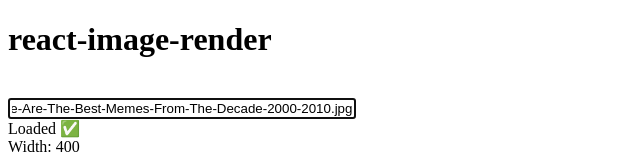
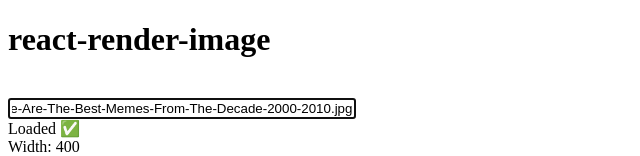
Before and after one commit to jameslnewell/react-render-image, a React app: page / in a window 1280 px wide. Shown: the top 156 px of the page, without its empty margins (0-640 px from the left). Built offline with nearby package versions, Linux system fonts and the light colour scheme; the HTML template or start-up script is replaced by a standard one.

Commit message:
renamed the package

```diff
--- a/example/App.js
+++ b/example/App.js
@@ -1,5 +1,5 @@
 import React from 'react';
-import ImageLoader from 'react-image-render';
+import ImageLoader from 'react-render-image';
 
 const defaultSrc = 'https://funnygoblin.com/wp-content/uploads/2017/07/Meme-Flashback-These-Are-The-Best-Memes-From-The-Decade-2000-2010.jpg';
 
@@ -22,7 +22,7 @@ export default class App extends React.Component {
     const {src} = this.state;
     return (
       <div>
-        <h1>react-image-render</h1>
+        <h1>react-render-image</h1>
 
         <br/>
         <input autoFocus onKeyPress={this.handleSubmit} defaultValue={defaultSrc} style={{width: '340px'}}/>
--- a/src/index.d.ts
+++ b/src/index.d.ts
@@ -1,4 +1,4 @@
-declare module 'react-image-render' {
+declare module 'react-render-image' {
 
   import * as React from 'react';
 
--- a/webpack.config.js
+++ b/webpack.config.js
@@ -20,12 +20,12 @@ module.exports = {
   },
   resolve: {
     alias: {
-      'react-image-render': path.resolve('./src')
+      'react-render-image': path.resolve('./src')
     }
   },
   plugins: [
     new HtmlWebpackPlugin({
-      title: 'react-image-render',
+      title: 'react-render-image',
       filename: './index.html',
       templateContent: '<div id="app"/>'
     })
```
Also changed, not shown: package.json (+8 -6 lines), 1 other file (tests, documents, lock files or other folders).
